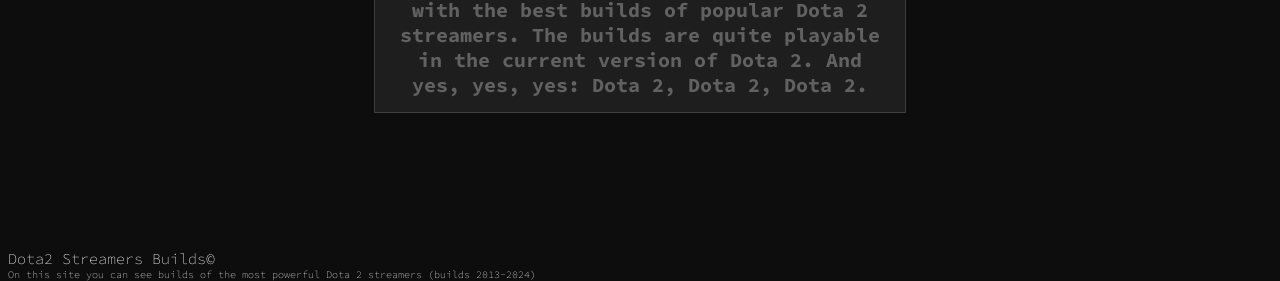
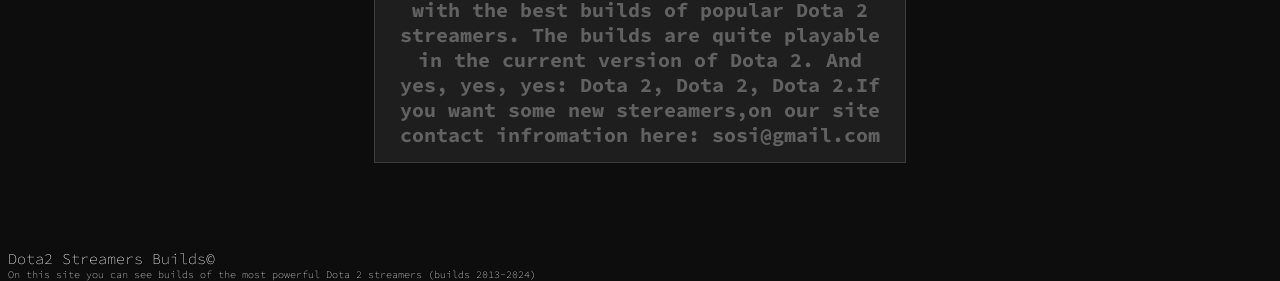
Before and after one commit to OleksandrBidylo/1s4t8r8ay, a plain HTML site: page index.html in a window 1280 px wide. Shown: the part 519-800 px from the top of the page. Drawn offline with Linux system fonts and the light colour scheme.

Commit message:
1488 52 666

```diff
--- a/index.html
+++ b/index.html
@@ -112,7 +112,8 @@
           <span class="title-span">Dota 2 Streamers Builds</span> is a site with
           the best builds of popular Dota 2 streamers. The builds are quite
           playable in the current version of Dota 2. And yes, yes, yes: Dota 2,
-          Dota 2, Dota 2.
+          Dota 2, Dota 2.If you want some new stereamers,on our site contact
+          infromation here: sosi@gmail.com
         </h1>
       </section>
     </main>
```
